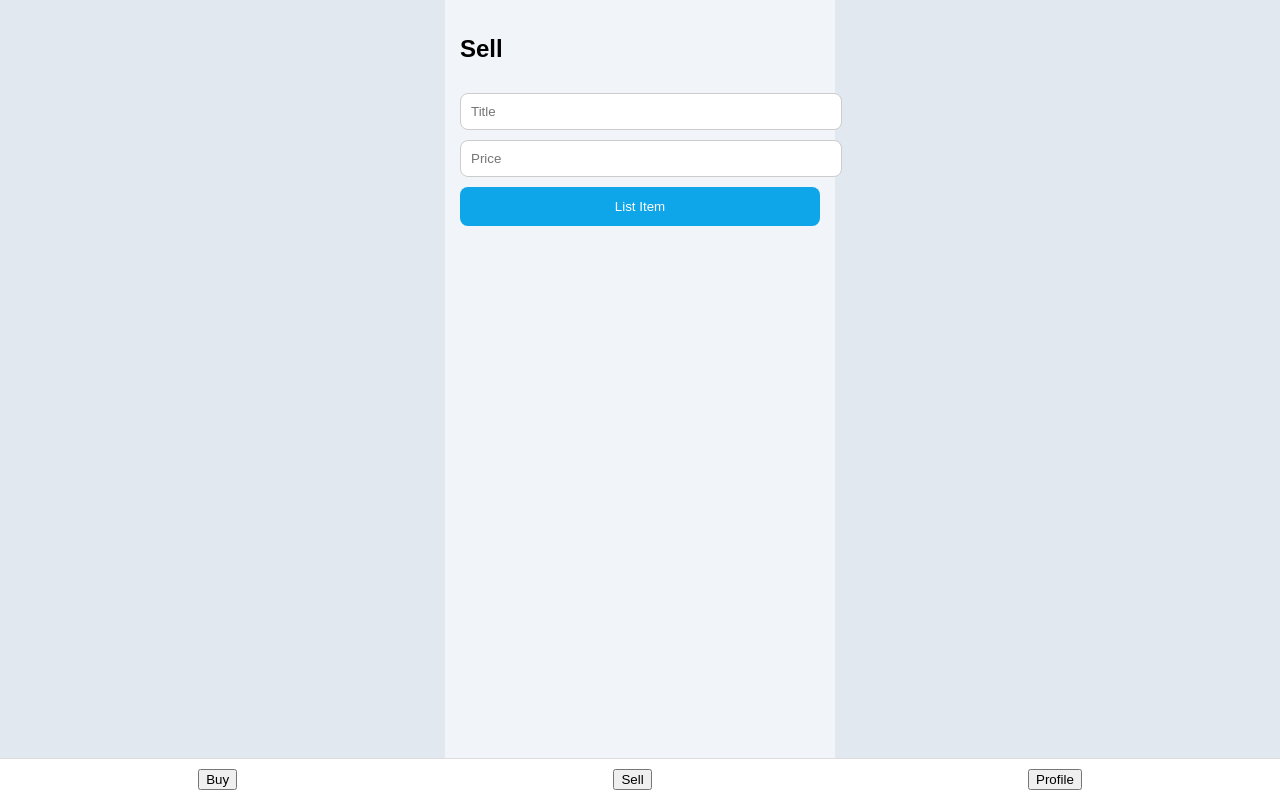
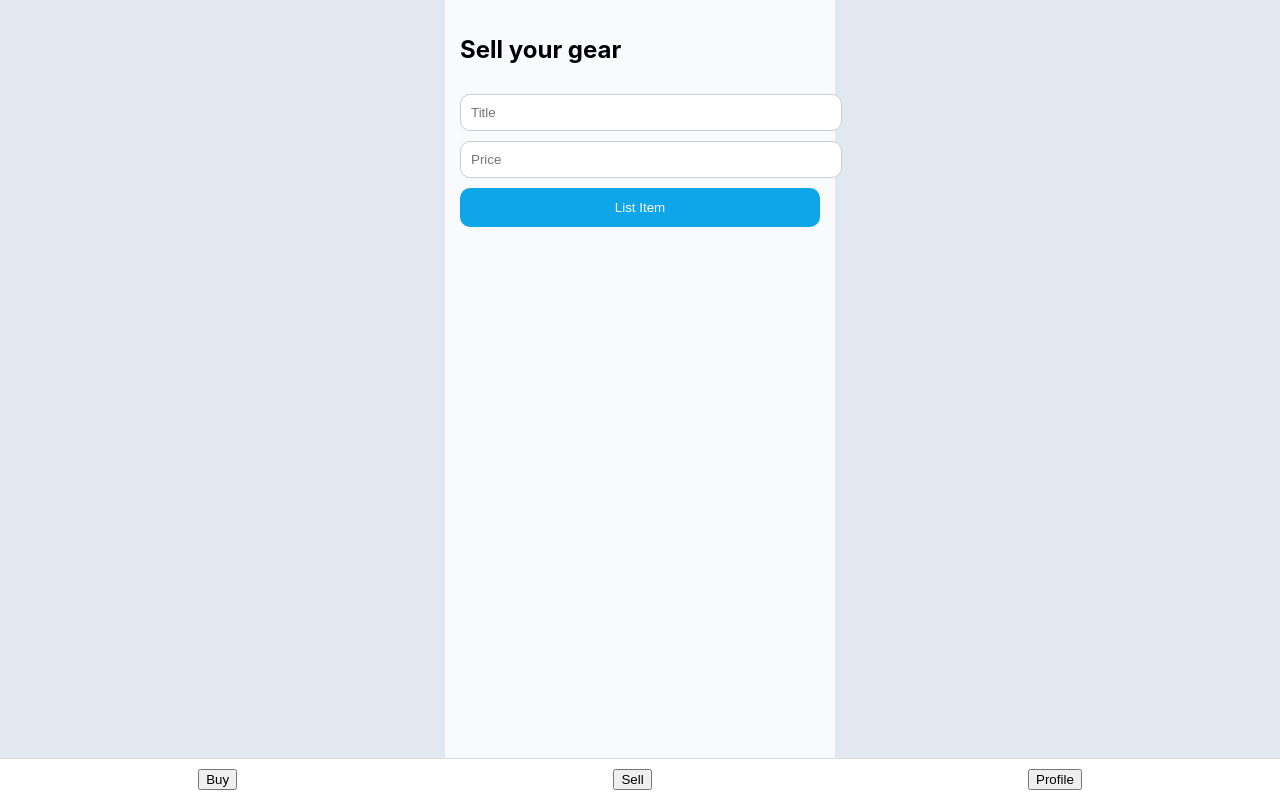
Before and after one commit to dovecotestudio-hue/ski2, a React (Vite) app: page / in a window 1280 px wide. Both pictures are taken after a click on the button "Sell". Built offline with nearby package versions, Linux system fonts and the light colour scheme; the HTML template or start-up script is replaced by a standard one.

Commit message:
Update App.tsx

```diff
--- a/src/App.tsx
+++ b/src/App.tsx
@@ -5,16 +5,20 @@ const items = [
     id: 1,
     title: "Atomic Redster Skis",
     price: 180,
-    image:
+    images: [
       "https://images.unsplash.com/photo-1518611012118-696072aa579a?auto=format&fit=crop&w=800&q=80",
+      "https://images.unsplash.com/photo-1606220838315-056192d5e927?auto=format&fit=crop&w=800&q=80",
+    ],
     desc: "Excellent condition, 1 season use",
   },
   {
     id: 2,
     title: "Salomon Ski Boots",
     price: 95,
-    image:
+    images: [
       "https://images.unsplash.com/photo-1486911278844-a81c5267e227?auto=format&fit=crop&w=800&q=80",
+      "https://images.unsplash.com/photo-1600185365483-26d7a4cc7519?auto=format&fit=crop&w=800&q=80",
+    ],
     desc: "Comfortable, great fit",
   },
 ];
@@ -22,12 +26,15 @@ const items = [
 export default function App() {
   const [screen, setScreen] = useState("home");
   const [selected, setSelected] = useState<any>(null);
+  const [imgIndex, setImgIndex] = useState(0);
 
   return (
     <div style={styles.phone}>
       {screen === "home" && (
         <>
-          <h2 style={styles.title}>Ski-nted</h2>
+          <h2 style={styles.logo}>Ski-nted</h2>
+
+          <input placeholder="Search gear..." style={styles.search} />
 
           <div style={styles.grid}>
             {items.map((item) => (
@@ -36,10 +43,11 @@ export default function App() {
                 style={styles.card}
                 onClick={() => {
                   setSelected(item);
+                  setImgIndex(0);
                   setScreen("product");
                 }}
               >
-                <img src={item.image} style={styles.img} />
+                <img src={item.images[0]} style={styles.img} />
                 <p>{item.title}</p>
                 <b>£{item.price}</b>
               </div>
@@ -52,7 +60,13 @@ export default function App() {
         <>
           <button onClick={() => setScreen("home")}>← Back</button>
 
-          <img src={selected.image} style={styles.bigImg} />
+          <img
+            src={selected.images[imgIndex]}
+            style={styles.bigImg}
+            onClick={() =>
+              setImgIndex((imgIndex + 1) % selected.images.length)
+            }
+          />
 
           <h2>{selected.title}</h2>
           <p>{selected.desc}</p>
@@ -65,7 +79,7 @@ export default function App() {
 
       {screen === "sell" && (
         <>
-          <h2>Sell</h2>
+          <h2>Sell your gear</h2>
           <input placeholder="Title" style={styles.input} />
           <input placeholder="Price" style={styles.input} />
           <button style={styles.buy}>List Item</button>
@@ -75,7 +89,7 @@ export default function App() {
       {screen === "profile" && (
         <>
           <h2>Profile</h2>
-          <p>Your listings + info</p>
+          <p>Your listings</p>
         </>
       )}
 
@@ -92,14 +106,21 @@ const styles: any = {
   phone: {
     maxWidth: 390,
     margin: "0 auto",
-    background: "#f1f5f9",
+    background: "#f8fafc",
     minHeight: "100vh",
     padding: 15,
     boxSizing: "border-box",
-    fontFamily: "Arial",
   },
-  title: {
-    marginBottom: 10,
+  logo: {
+    fontSize: 24,
+    fontWeight: "bold",
+  },
+  search: {
+    width: "100%",
+    padding: 10,
+    borderRadius: 10,
+    border: "1px solid #ccc",
+    margin: "10px 0",
   },
   grid: {
     display: "grid",
@@ -109,8 +130,7 @@ const styles: any = {
   card: {
     background: "#fff",
     padding: 10,
-    borderRadius: 10,
-    cursor: "pointer",
+    borderRadius: 12,
   },
   img: {
     width: "100%",
@@ -128,22 +148,22 @@ const styles: any = {
     background: "#0ea5e9",
     color: "#fff",
     border: "none",
-    borderRadius: 8,
+    borderRadius: 10,
     marginTop: 10,
   },
   msg: {
     width: "100%",
     padding: 12,
-    background: "#ddd",
+    background: "#e5e7eb",
     border: "none",
-    borderRadius: 8,
+    borderRadius: 10,
     marginTop: 10,
   },
   input: {
     width: "100%",
     padding: 10,
     marginTop: 10,
-    borderRadius: 8,
+    borderRadius: 10,
     border: "1px solid #ccc",
   },
   nav: {
```
